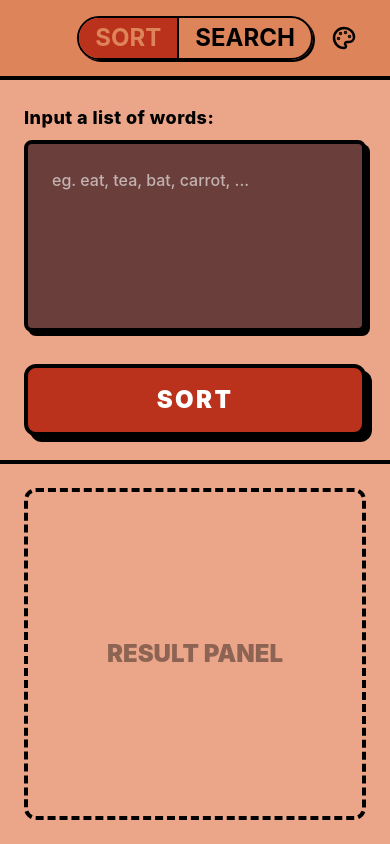
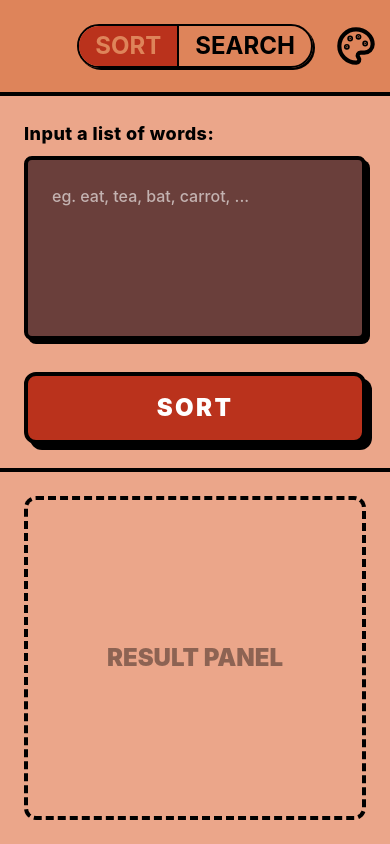
Before and after one commit to Clopo10/Anagram_groups, a React app in the folder frontend/: page / in a window 390 px wide. Built offline with nearby package versions, Linux system fonts and the light colour scheme; the HTML template or start-up script is replaced by a standard one.

Commit message:
bigger icons

```diff
--- a/frontend/src/components/Navbar.jsx
+++ b/frontend/src/components/Navbar.jsx
@@ -14,7 +14,7 @@ export default function Navbar({ mode, setMode }) {
       <div className="flex items-center justify-center gap-3 flex-none">
         <Filter
           strokeWidth={3}
-          className={`w-6 h-6 hidden sm:block transition-colors ${mode === "SORT" ? "text-[#ba321c]" : "text-[#de845a]"}`}
+          className={`w-10 h-10 hidden sm:block transition-colors ${mode === "SORT" ? "text-[#ba321c]" : "text-[#de845a]"}`}
         />
 
         <div className="flex bg-transparent border-2 border-black rounded-full overflow-clip font-bold shadow-[2px_2px_0px_rgba(0,0,0,1)]">
@@ -38,17 +38,17 @@ export default function Navbar({ mode, setMode }) {
 
         <Search
           strokeWidth={3}
-          className={`w-6 h-6 hidden sm:block transition-colors ${mode === "SEARCH" ? "text-[#ba321c]" : "text-[#de845a]"}`}
+          className={`w-10 h-10 hidden sm:block transition-colors ${mode === "SEARCH" ? "text-[#ba321c]" : "text-[#de845a]"}`}
         />
       </div>
 
       {/* Right: Theme Toggle*/}
       <div className="flex-1 flex justify-end">
         <button
-          className="p-2 border-2 border-transparent hover:border-black rounded-full transition-all hover:bg-black/5"
+          className="-mr-5 sm:mr-0 p-2 border-2 border-transparent hover:border-black rounded-full transition-all hover:bg-black/5"
           title="Change Theme"
         >
-          <Palette strokeWidth={2.5} className="w-6 h-6 text-black" />
+          <Palette strokeWidth={2.5} className="w-10 h-10 text-black" />
         </button>
       </div>
     </nav>
```
